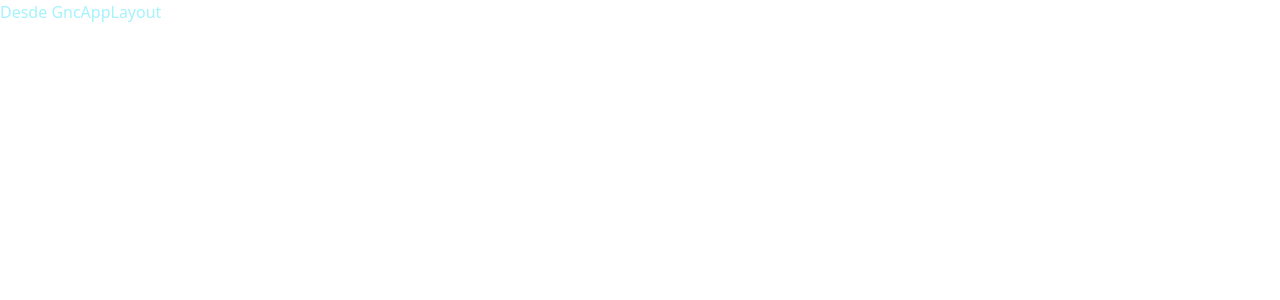
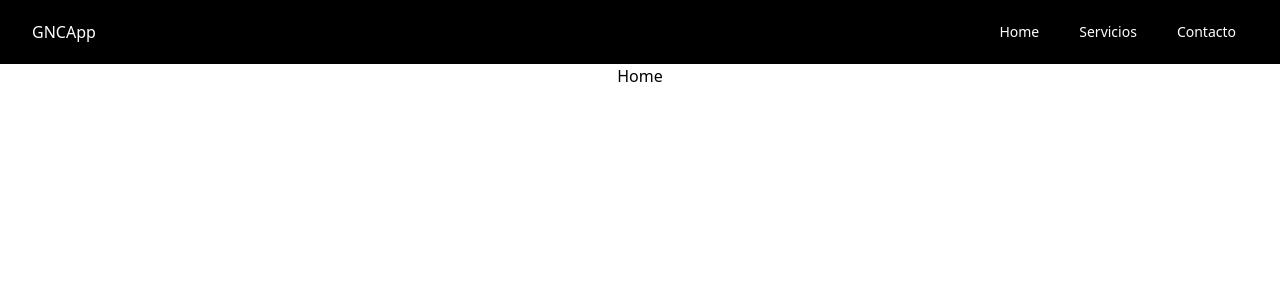
Before and after one commit to victorgarcia-dev/project-gnc, a React (Vite) app: page /home in a window 1280 px wide. Shown: the top 300 px of the page. Built offline with nearby package versions, Linux system fonts and the light colour scheme.

Commit message:
header modo responsive terminado, ahora desarrollaremos parte del contenido principal en la pagina home

```diff
--- a/package.json
+++ b/package.json
@@ -10,8 +10,11 @@
     "preview": "vite preview"
   },
   "dependencies": {
+    "@headlessui/react": "^1.7.17",
+    "@heroicons/react": "^2.0.18",
     "react": "^18.2.0",
-    "react-dom": "^18.2.0"
+    "react-dom": "^18.2.0",
+    "react-router-dom": "^6.16.0"
   },
   "devDependencies": {
     "@types/react": "^18.2.15",
--- /dev/null
+++ b/src/gncApp/components/header/Header.jsx
@@ -0,0 +1,9 @@
+import { GncAppRoutes } from '../../routes/GncAppRoutes';
+
+export const Header = () => {
+  return (
+    <>
+       <GncAppRoutes/>
+    </>
+  )
+}
--- /dev/null
+++ b/src/gncApp/components/navbar/Navbar.jsx
@@ -0,0 +1,80 @@
+import { NavLink } from 'react-router-dom';
+
+import { Disclosure } from '@headlessui/react';
+import { Bars3Icon, XMarkIcon } from '@heroicons/react/24/outline';
+
+const navigation = [
+  { name: 'Home', href: '/home', current: true },
+  { name: 'Servicios', href: '/service', current: true },
+  { name: 'Contacto', href: '/contact', current: true }
+]
+
+function classNames(...classes) {
+  return classes.filter(Boolean).join(' ')
+}
+
+export const Navbar = () => {
+  return (
+    <Disclosure as="nav" className="bg-black">
+      {({ open }) => (
+        <>
+          <div className="mx-auto max-w-7xl px-2 sm:px-6 lg:px-8">
+            <div className="relative flex h-16 items-center justify-between">
+              <h1 className="text-white">GNCApp</h1>
+              <div className="absolute inset-y-0  right-0 flex items-center sm:hidden">
+                {/* Mobile menu button*/}
+                <Disclosure.Button className="relative inline-flex items-center justify-center rounded-md p-2 text-primary hover:text-primary focus:outline-none focus:ring-2 focus:ring-inset focus:ring-primary">
+                  <span className="absolute -inset-0.5" />
+                  <span className="sr-only">Open main menu</span>
+                  {open ? (
+                    <XMarkIcon className="block h-6 w-6" aria-hidden="true" />
+                  ) : (
+                    <Bars3Icon className="block h-6 w-6" aria-hidden="true" />
+                  )}
+                </Disclosure.Button>
+              </div>
+              <div className="flex flex-1 items-center justify-center sm:items-stretch sm:justify-end">
+                <div className="hidden sm:ml-6 sm:block">
+                  <div className="flex space-x-4">
+                    {navigation.map((item) => (
+                      <NavLink
+                        key={item.name}
+                        to={item.href}
+                        className={classNames(
+                          item.current ? ' text-white' : 'text-white  hover:text-primary',
+                          'rounded-md px-3 py-2 text-sm font-medium'
+                        )}
+                        aria-current={item.current ? 'page' : undefined}
+                      >
+                        {item.name}
+                      </NavLink>
+                    ))}
+                  </div>
+                </div>
+              </div>
+            </div>
+          </div>
+          {/**modo desktop */}
+          <Disclosure.Panel className="sm:hidden">
+            <div className="space-y-1 px-2 pb-3 pt-2">
+              {navigation.map((item) => (
+                <Disclosure.Button
+                  key={item.name}
+                  as="a"
+                  href={item.href}
+                  className={classNames(
+                    item.current ? ' text-white hover:bg-primary' : 'text-gray-300 hover:bg-primary hover:text-white',
+                    'block rounded-md px-3 py-2 text-base font-medium'
+                  )}
+                  aria-current={item.current ? 'page' : undefined}
+                >
+                  {item.name}
+                </Disclosure.Button>
+              ))}
+            </div>
+          </Disclosure.Panel>
+        </>
+      )}
+    </Disclosure>
+  )
+}
--- a/src/gncApp/layout/GncAppLayout.jsx
+++ b/src/gncApp/layout/GncAppLayout.jsx
@@ -1,5 +1,10 @@
+import { Header } from '../components/header/Header';
+
 export const GncAppLayout = () => {
   return (
-    <h1 className="text-cyan-200">Desde GncAppLayout</h1>
+    <>
+       <Header/>
+    </>
+
   )
 }
--- /dev/null
+++ b/src/gncApp/pages/contact/Contact.jsx
@@ -0,0 +1,5 @@
+export const Contact = () => {
+  return (
+    <div>Contact</div>
+  )
+}
--- /dev/null
+++ b/src/gncApp/pages/home/Home.jsx
@@ -0,0 +1,5 @@
+export const Home = () => {
+  return (
+    <h1 className="text-center">Home</h1>
+  )
+}
--- /dev/null
+++ b/src/gncApp/pages/index.jsx
@@ -0,0 +1,10 @@
+import { Home } from './home/Home';
+import { Service } from './service/Service';
+import { Contact } from './contact/Contact';
+
+
+export {
+    Home,
+    Service,
+    Contact
+}
--- /dev/null
+++ b/src/gncApp/pages/service/Service.jsx
@@ -0,0 +1,5 @@
+export const Service = () => {
+  return (
+    <div>Service</div>
+  )
+}
--- /dev/null
+++ b/src/gncApp/routes/GncAppRoutes.jsx
@@ -0,0 +1,20 @@
+import {Route, Routes, Navigate} from 'react-router-dom';
+import { Navbar } from '../components/navbar/Navbar';
+
+import { Contact, Home, Service } from '../pages';
+
+export const GncAppRoutes = () => {
+  return (
+    <>
+        <Navbar/>
+        <Routes>
+            <Route path='home'  element={ <Home/>}/>
+            <Route path='service'  element={ <Service/>}/>
+            <Route path='contact'  element={ <Contact/>}/>
+
+            <Route path='/'  element={ <Navigate to="/home"/>}/>
+            <Route path='*'  element={ <Navigate to="/home"/>}/>
+        </Routes>
+    </>
+  )
+}
--- a/src/main.jsx
+++ b/src/main.jsx
@@ -1,10 +1,15 @@
 import React from 'react';
 import ReactDOM from 'react-dom/client';
+import { BrowserRouter } from 'react-router-dom';
+
 import { GncAppLayout } from './gncApp/layout/GncAppLayout';
+
 import './index.css';
 
 ReactDOM.createRoot(document.getElementById('root')).render(
   <React.StrictMode>
-    <GncAppLayout/>
+    <BrowserRouter>
+       <GncAppLayout/>
+    </BrowserRouter>
   </React.StrictMode>,
 )
--- a/tailwind.config.js
+++ b/tailwind.config.js
@@ -4,6 +4,11 @@ export default {
   "./src/**/*.{js,ts,jsx,tsx}"
   ],
   theme: {
+    colors:{
+      'primary':'#d8aa23',
+      'black':'#000000',
+      'white':'#ffffff'
+    },
     extend: {},
   },
   plugins: [],
```
Also changed, not shown: 1 other file (tests, documents, lock files or other folders).
